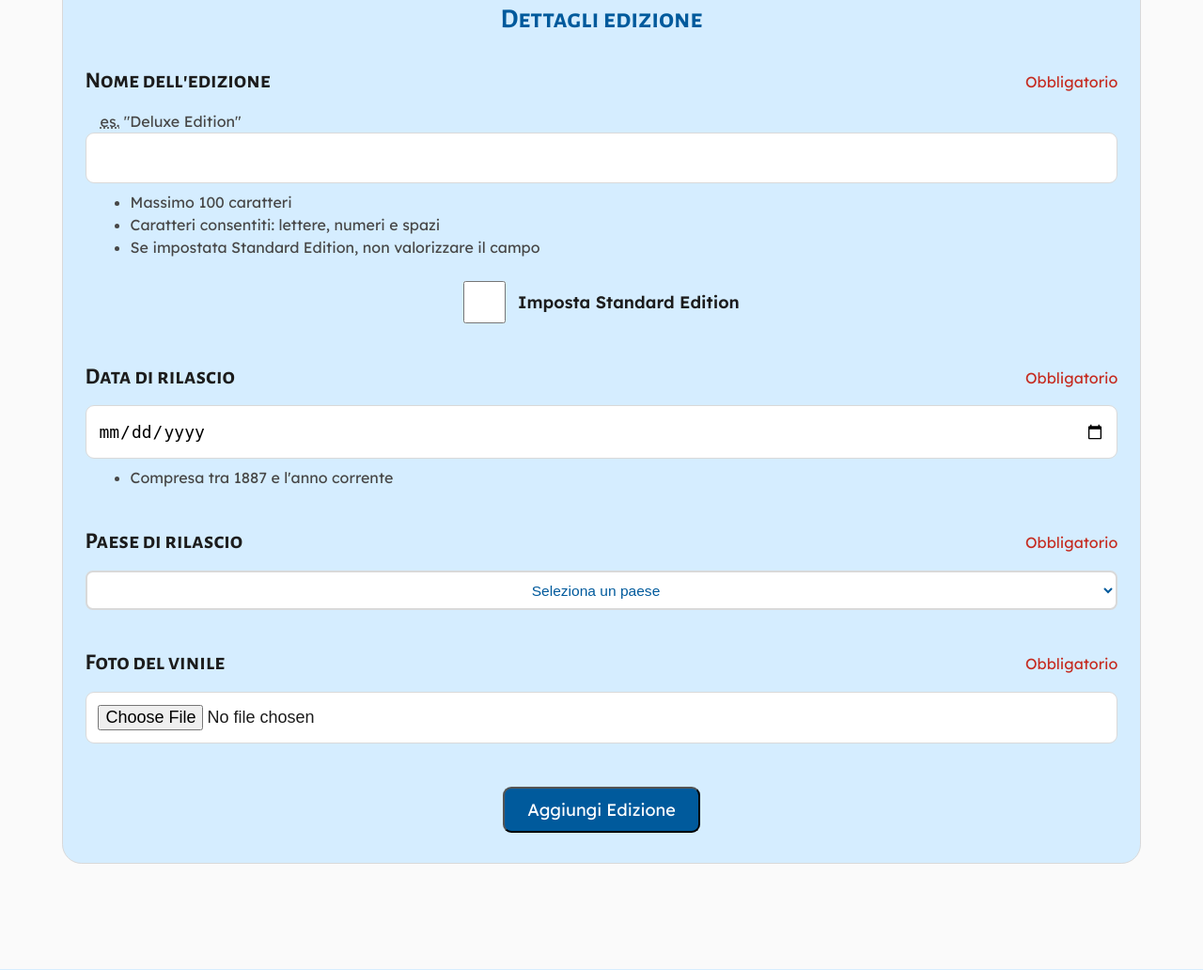
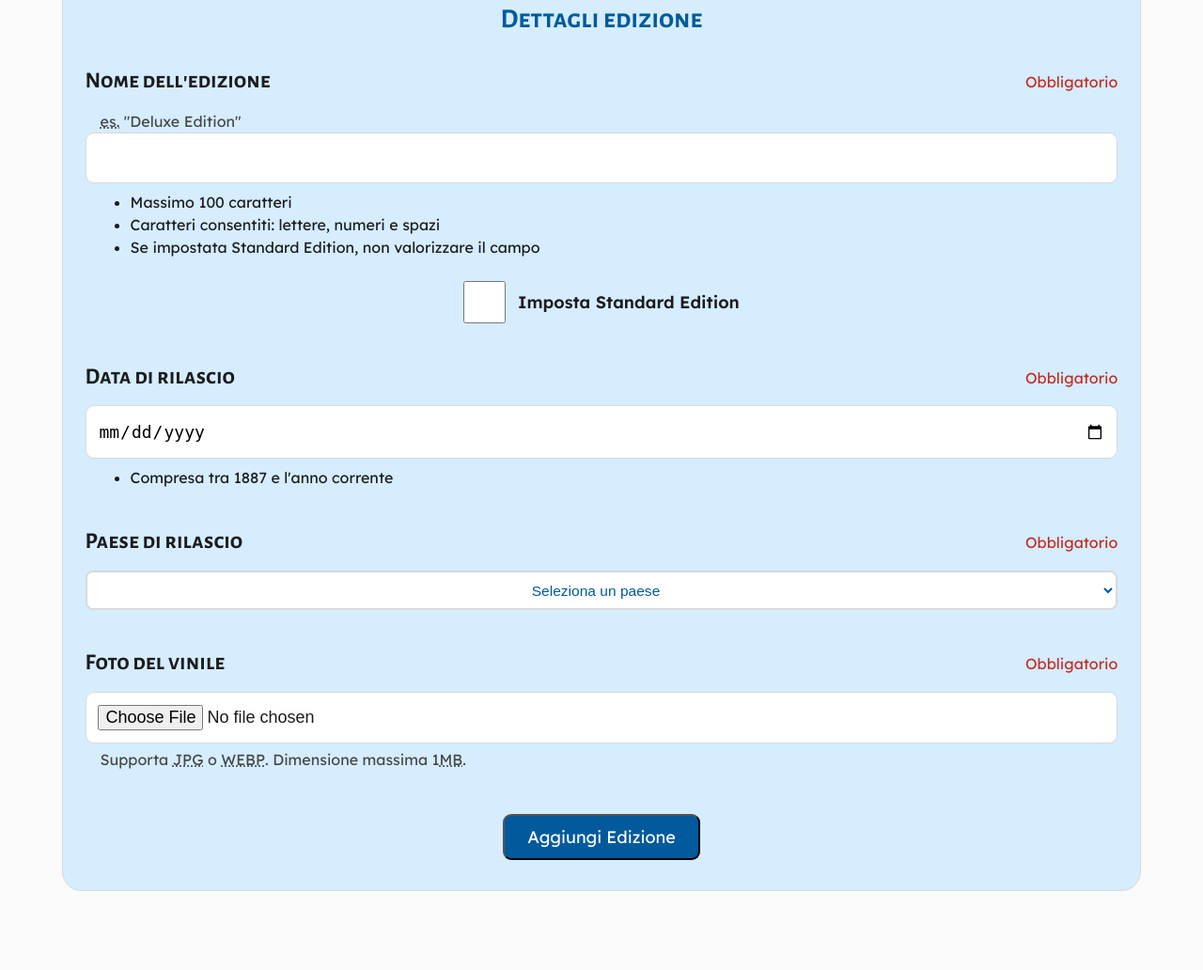
Before and after one commit to davidevigolo/vinyl-vault, a PHP site: page /add_edition.php in a window 1280 px wide. Shown: the part 544-1576 px from the top of the page at 94% size. Run offline with PHP 8.4, Linux system fonts and the light colour scheme; the visitor is signed in with stand-in values (Sample User, id 1); data that the repository does not hold is empty.

Commit message:
refactor: standardize error message handling and improve form validation

```diff
--- a/php/components/add_artist_form.php
+++ b/php/components/add_artist_form.php
@@ -2,8 +2,7 @@
 include_once 'php/classes/Template.php';
 include_once 'php/classes/utils.php';
 
-function add_artist_form($name, $nationality, $errors): string
-{
+function add_artist_form($name, $nationality, $errors): string {
     $nationality_codes = get_nationality_codes();
     return Template::render('static/layout/add_artist/add_artist_form.html', [
         'name' => isset($name) ? htmlspecialchars($name) : '',
@@ -11,6 +10,6 @@ function add_artist_form($name, $nationality, $errors): string
             $selected = ($code === $nationality) ? ' selected' : '';
             return '<option value="' . htmlspecialchars($code) . '"' . $selected . '>' . htmlspecialchars($country) . '</option>';
         }, array_keys($nationality_codes), array_values($nationality_codes))),
-        'errors' => isset($errors) && !empty($errors) ? '<ul>' . implode('', array_map(fn($error) => '<li>' . htmlspecialchars($error) . '</li>', $errors)) . '</ul>' : ''
+        'errors' => isset($errors) && !empty($errors) ? '<div id="add-artist-error-container" aria-live="assertive" class="error-message">Sono stati riscontrati i seguenti errori: <ul>' . implode('', array_map(fn($error) => '<li>' . htmlspecialchars($error) . '</li>', $errors)) . '</ul></div>' : ''
     ]);
 }
--- a/php/components/add_edition_form.php
+++ b/php/components/add_edition_form.php
@@ -3,8 +3,7 @@ include_once 'php/classes/Template.php';
 include_once 'php/classes/utils.php';
 include_once 'php/classes/DbConnection.php';
 
-function get_disks()
-{
+function get_disks() {
     $query = "SELECT id, title FROM disk ORDER BY title ASC";
     $connection = DbConnection::get_instance();
     $result = mysqli_query($connection->get_connection(), $query);
@@ -18,8 +17,7 @@ function get_disks()
     return $disks;
 }
 
-function add_edition_form($_disk, $name, $release_date, $_country, $is_standard_edition, $errors)
-{
+function add_edition_form($_disk, $name, $release_date, $_country, $is_standard_edition, $errors) {
     $nationality_codes = get_nationality_codes();
     $disks = get_disks();
     return Template::render('static/layout/add_edition/add_edition_form.html', [
@@ -35,6 +33,6 @@ function add_edition_form($_disk, $name, $release_date, $_country, $is_standard_
         'release_date' => htmlspecialchars($release_date ?? ''),
         'standard_edition' => isset($is_standard_edition) && $is_standard_edition ? 'checked' : '',
         'name_enabled' => isset($is_standard_edition) && $is_standard_edition ? 'disabled' : '',
-        'errors' => isset($errors) && !empty($errors) ? '<ul>' . implode('', array_map(fn($error) => '<li>' . htmlspecialchars($error) . '</li>', $errors)) . '</ul>' : '',
+        'errors' => isset($errors) && !empty($errors) ? '<div id="add-edition-error-container" aria-live="assertive" class="error-message">Sono stati riscontrati i seguenti errori: <ul>' . implode('', array_map(fn($error) => '<li>' . htmlspecialchars($error) . '</li>', $errors)) . '</ul></div>' : '',
     ]);
 }
--- a/php/static/layout/add_disk/add_disk_form.html
+++ b/php/static/layout/add_disk/add_disk_form.html
@@ -1,7 +1,6 @@
 <h2 class="add-pages-title">Aggiungi Disco</h2>
 <div id="add-pages">
 
-    [errors]
     <form id="add-pages-form" action="php/controllers/add_disk_controller.php" method="POST"
         enctype="multipart/form-data">
         <fieldset>
@@ -86,6 +85,8 @@
             [additional_genres]
         </fieldset>
 
+        [errors]
+
         <button type="submit" class="btn-primary add-pages-btn">Aggiungi Disco</button>
     </form>
 
--- a/php/static/layout/add_edition/add_edition_form.html
+++ b/php/static/layout/add_edition/add_edition_form.html
@@ -1,7 +1,5 @@
 <h2 class="add-pages-title">Aggiungi Edizione</h2>
 <div id="add-pages">
-
-    [errors]
 
     <form id="add-pages-form" action="php/controllers/add_edition_controller.php" method="POST"
         enctype="multipart/form-data">
@@ -76,9 +74,15 @@
                     <label for="photo">Foto del vinile</label>
                     <span class="required-field">Obbligatorio</span>
                 </div>
-                <input type="file" id="photo" name="photo" accept="image/*" required>
+                <input type="file" id="photo" name="photo" accept=".jpg,.jpeg,.webp" required>
+                <p class="input-example">Supporta <abbr title="Joint Photographic Experts Group" lang="en">JPG</abbr> o
+                    <abbr title="Web Picture format" lang="en">WEBP</abbr>. Dimensione massima 1<abbr
+                        title="Megabyte">MB</abbr>.
+                </p>
             </div>
         </fieldset>
+
+        [errors]
 
         <button type="submit" class="btn-primary add-pages-btn">Aggiungi Edizione</button>
     </form>
--- a/php/static/layout/add_tracks/add_tracks_form.html
+++ b/php/static/layout/add_tracks/add_tracks_form.html
@@ -1,7 +1,6 @@
 <h2 class="add-pages-title">Aggiungi Tracce</h2>
 <div id="add-pages">
 
-    [errors]
     <form id="add-pages-form" action="php/controllers/add_tracks_controller.php" method="POST"
         enctype="multipart/form-data">
 
@@ -73,6 +72,8 @@
         <button type="button" id="add-track-button" class="btn-secondary add-pages-btn">Aggiungi un'altra
             traccia</button>
 
+        [errors]
+
         <button type="submit" class="btn-primary add-pages-btn">Salva Tracce</button>
     </form>
 
--- a/stylesheets/style_mobile.css
+++ b/stylesheets/style_mobile.css
@@ -2626,20 +2626,11 @@ html:not(.js-enabled) .load-more-container {
     padding-right: 2rem;
     width: 100%;
     margin-bottom: 1.5rem;
-    color: var(--text-muted);
 }
 
 #password-requirements ul {
     padding-left: 1em;
     padding-top: 0.5em;
-}
-
-#password-requirements ul li,
-#add-pages-form ul li,
-#profile-picture-form ul li,
-#personal-info-form ul li,
-#password-form ul li {
-    color: var(--text-muted);
 }
 
 .error-message {
```
Also changed, not shown: php/components/add_disk_form.php (+6 -9 lines), php/components/add_tracks_form.php (+7 -10 lines), php/controllers/add_artist_controller.php (+7 -8 lines), php/controllers/add_edition_controller.php (+3 -4 lines), php/static/layout/add_artist/add_artist_form.html (+6 -2 lines).
